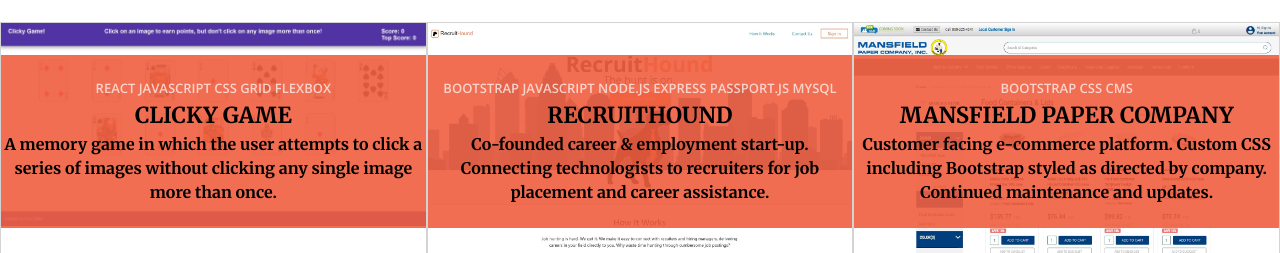
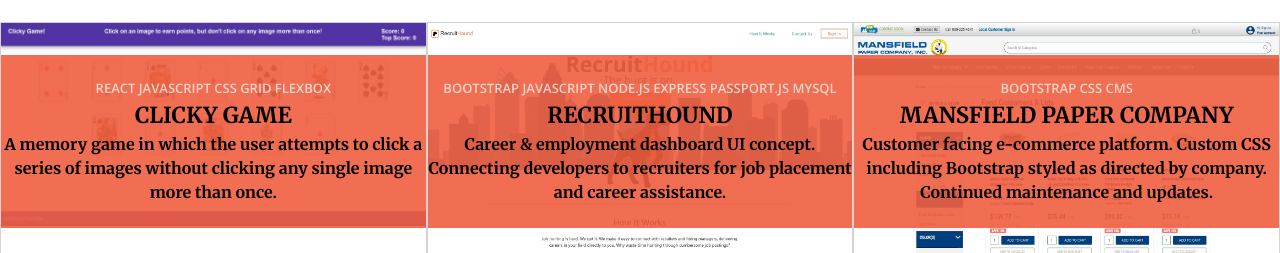
Before and after one commit to ryanadiaz/ryanadiaz.com, a plain HTML site: page index.html in a window 1280 px wide. Shown: the part 1880-2133 px from the top of the page. Drawn offline with nearby package versions, Linux system fonts and the light colour scheme; a script that the page names is missing.

Commit message:
Updated RecruitHound description

```diff
--- a/index.html
+++ b/index.html
@@ -188,7 +188,7 @@
                     RecruitHound
                   </div>
                   <div class="project-description">
-                    Co-founded career & employment start-up. Connecting technologists to recruiters for job placement and career assistance.
+                    Career & employment dashboard UI concept. Connecting developers to recruiters for job placement and career assistance.
                   </div>
                 </div>
               </div>
```
